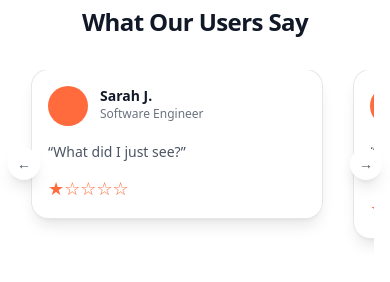
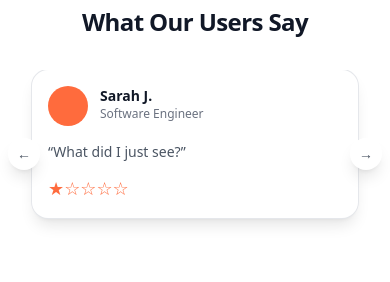
Before and after one commit to aadjones/resume, a Next.js app: page / in a window 390 px wide. Shown: the part 314-596 px from the top of the page. Built offline with nearby package versions, Linux system fonts and the light colour scheme.

Commit message:
polish mobile carousel

```diff
--- a/app/components/ReviewCarousel.tsx
+++ b/app/components/ReviewCarousel.tsx
@@ -55,9 +55,9 @@ const ReviewCard = ({ review }: { review: Review }) => (
 
 export default function ReviewCarousel() {
   const [emblaRef, emblaApi] = useEmblaCarousel({
-    align: 'start',
+    align: 'center',
+    slidesToScroll: 1,
     containScroll: 'trimSnaps',
-    dragFree: true,
   });
 
   const scrollPrev = useCallback(() => {
@@ -77,7 +77,7 @@ export default function ReviewCarousel() {
             {reviews.map((review, index) => (
               <div
                 key={index}
-                className="flex-[0_0_90%] min-w-0 pl-4 sm:flex-[0_0_45%] md:flex-[0_0_40%] h-full"
+                className="flex-[0_0_100%] pl-4 h-full"
               >
                 <div className="mr-4 h-full">
                   <ReviewCard review={review} />
```
